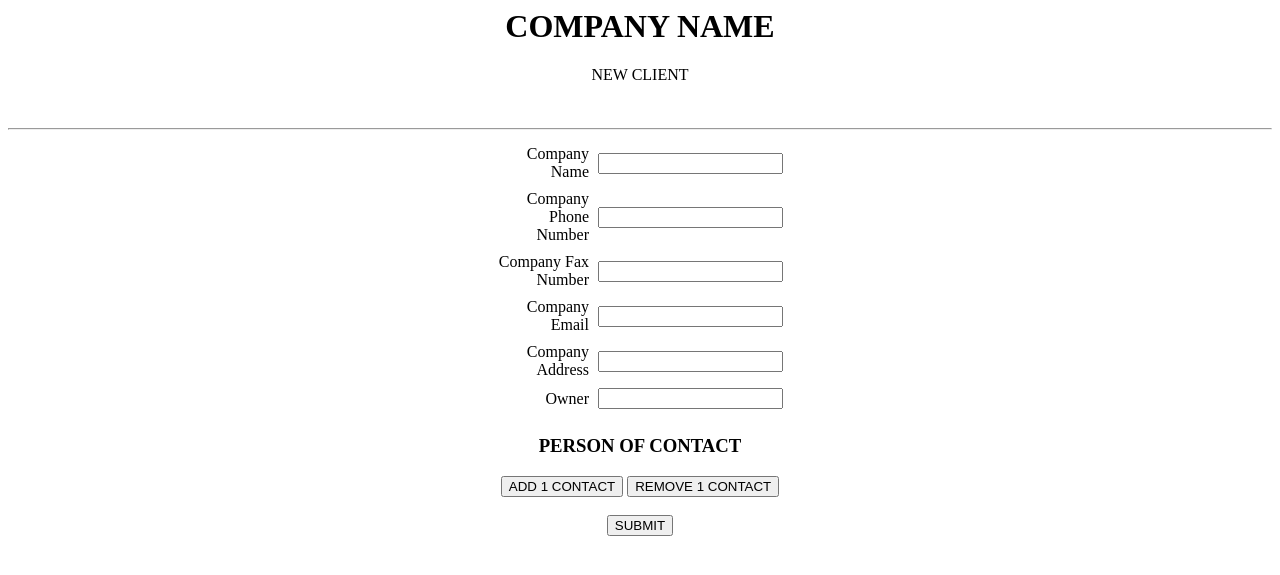
After one commit to alokrajiv/ProjectBruno, a PHP site: page /sales/addclient.php in a window 1280 px wide. The commit adds this page. Shown: the top 575 px of the page. Run offline with PHP 8.4, Linux system fonts and the light colour scheme.

Commit message:
Added Sales dash and addclient frontend

```diff
--- a/core/autoload.php
+++ b/core/autoload.php
@@ -9,8 +9,3 @@ $files_to_load = [ 'config.php', 'db-conn.php', 'logger.php' ];
 foreach ($files_to_load as $file_path) {
     require_once __DIR__.'/'.$file_path;
 }
-
-
-
-
-echo "AUTO-LOAD COMPLETE.";
--- a/wwwroot/login_handle.php
+++ b/wwwroot/login_handle.php
@@ -17,7 +17,11 @@
             session_destroy();
         }
         session_start();
-        $_SESSION['cached_users_data']['username']= $candidate_username;
+        $_SESSION['cached_user_data']['username']= $candidate_username;
+        $_SESSION['cached_user_data']['role']= $res['role'];
+        if($res['role']==='SALES'){
+            header("Location: /sales/");
+        }
     } else {
         echo 'Invalid password.';
     }
--- /dev/null
+++ b/wwwroot/logout.php
@@ -0,0 +1,3 @@
+<?php
+session_destroy();
+echo "Signed out. To return to portal home-page <a href='/'>CLICK HERE</a>";
--- /dev/null
+++ b/wwwroot/sales/addclient.php
@@ -0,0 +1,94 @@
+<html>
+   <title>
+      ADD CLIENT
+   </title>
+   <h1>
+      <center>
+         COMPANY NAME
+      </center>
+   </h1>
+   <head>
+      <center>NEW CLIENT</center>
+   </head>
+   <br><br>
+   <form name="loginform" action="addclient_handle.php" method="post">
+      <table width="300" border="0" align="center" cellpadding="2" cellspacing="5">
+         <tr>
+            <td>
+               <div align="right">Company Name</div>
+            </td>
+            <td><input name="comp" type="text" /></td>
+         </tr>
+         <tr>
+            <td>
+               <div align="right">Company Phone Number</div>
+            </td>
+            <td><input name="phno" type="text" /></td>
+         </tr>
+         <tr>
+            <td>
+               <div align="right">Company Fax Number</div>
+            </td>
+            <td><input name="faxnumber" type="text" /></td>
+         </tr>
+         <tr>
+            <td>
+               <div align="right">Company Email</div>
+            </td>
+            <td><input name="faxnumber" type="text" /></td>
+         </tr>
+         <tr>
+            <td>
+               <div align="right">Company Address</div>
+            </td>
+            <td><input name="compaddress" type="text" /></td>
+         </tr>
+         <tr>
+            <td width="115">
+               <div align="right">Owner</div>
+            </td>
+            <td width="155"><input name="owner" type="text" /></td>
+         </tr>
+         <hr>
+      </table>
+       <center>
+      <h3>PERSON OF CONTACT</h3>
+      <span id="poc_area">
+      </span>
+      <button id="add_poc" type="button">ADD 1 CONTACT</button>
+      <button id="rem_poc" type="button">REMOVE 1 CONTACT</button>
+      <br><br>
+      <input name="" type="submit" value="SUBMIT" />
+       </center>
+      <script src="https://ajax.googleapis.com/ajax/libs/jquery/1.12.0/jquery.min.js"></script>
+      <script>
+         var poc_area = $('#poc_area');
+
+         function templater(sno){
+             var template = '\
+                  <span class="poc">\
+                <br>PERSON '+sno+'\
+                <br>Name:<input name="poc['+sno+'][name]">\
+                <br>Designation: <input name="poc['+sno+'][designation]">\
+                <br>Email: <input name="poc['+sno+'][email]" type="text" >\
+                <br>Phone: <input name="poc['+sno+'][contact]" type="text">\
+                <br><br><br>\
+               </span>\
+          ';
+          return template;
+         }
+         var i = 0;
+         $('#add_poc').click(function(){
+             i++;
+             poc_area.append(templater(i));
+             $('html, body').animate({
+                scrollTop: $('#add_poc').offset().top
+             }, 'slow');
+         });
+         $('#rem_poc').click(function(){
+             i--;
+             $('.poc:last').remove();
+         });
+      </script>
+   </form>
+</html>
--- /dev/null
+++ b/wwwroot/sales/addclient_handle.php
@@ -0,0 +1,3 @@
+<?php
+
+var_dump($_POST);
```
Also changed, not shown: models/clients.php (added, +32 -0 lines), wwwroot/sales/dash.php (deleted, +0 -7 lines), wwwroot/sales/index.php (added, +35 -0 lines), wwwroot/sales/view-clients.php (deleted, +0 -7 lines), wwwroot/sales/viewclients.php (renamed from wwwroot/sales/add-client.php).
